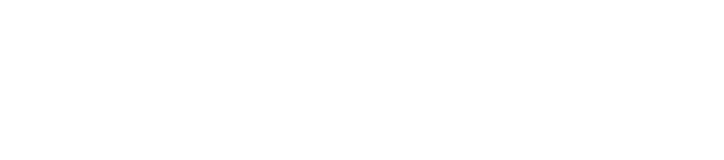
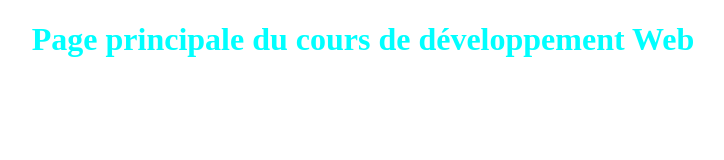
Before and after one commit to NathanMonn/dev_web_ensea, a plain HTML site: page page.html in a window 1280 px wide. Shown: the whole page, without its empty margins (277-1001 px from the left). Drawn offline with Linux system fonts and the light colour scheme.

Commit message:
modified:   page.html 	modified:   style.css

```diff
--- a/page.html
+++ b/page.html
@@ -4,7 +4,7 @@
 		<link rel="stylesheet" type="text/css" href="style.css">
 	</head>
 	<body>
-
+		<h1>Page principale du cours de développement Web</h1>
 		<script src="indexe.js"></script>
 	</body>
 </html>
--- a/style.css
+++ b/style.css
@@ -0,0 +1,4 @@
+h1{
+	text-align: center;
+	color: aqua;
+}
```
